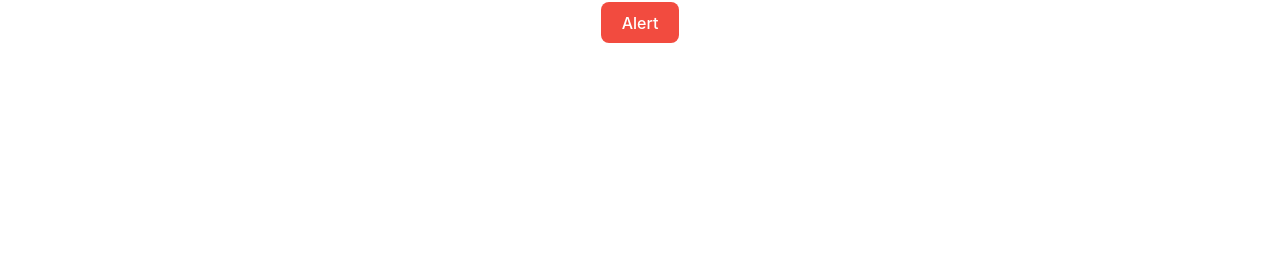
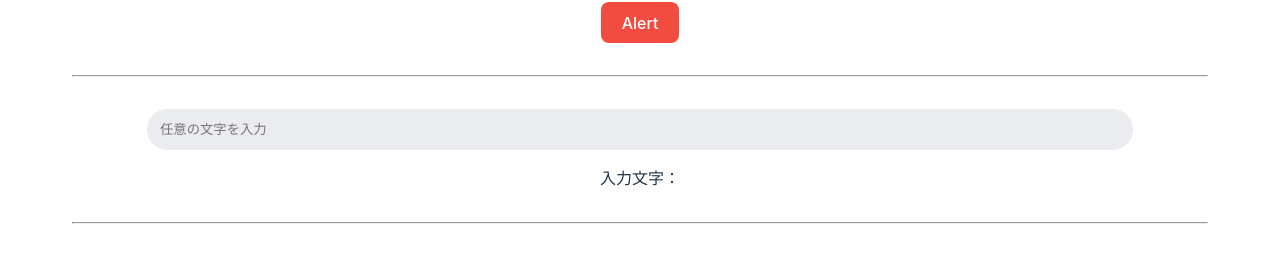
Before and after one commit to sakyo2002/basic_lesson_ryuta_sakyo, a React (Vite) app: page / in a window 1280 px wide. Shown: the part 1690-1952 px from the top of the page. Before the commit the page ends 1765 px from the top, so only its background shows below. Built offline with nearby package versions, Linux system fonts and the light colour scheme.

Commit message:
練習問題8

```diff
--- a/src/App.jsx
+++ b/src/App.jsx
@@ -7,6 +7,7 @@ import { Card } from './components/Card/index.jsx'
 import { TodoItem } from './components/TodoItem/index.jsx'
 import { LanguageList } from './components/LanguageList/index.jsx'
 import { AlertButton } from './components/AlertButton/index.jsx'
+import { InputField } from './components/InputField/index.jsx'
 
 export const App = () => {
   return (
@@ -50,6 +51,12 @@ export const App = () => {
 
     <AlertButton/>
 
+    <hr />
+
+    <InputField/>
+
+    <hr />
+
     </div>
   )
 };
--- a/src/components/InputField/index.jsx
+++ b/src/components/InputField/index.jsx
@@ -1,12 +1,14 @@
+import { useState } from 'react'
 import styles from './index.module.css'
 
 export const InputField = () => {
-  let value = ''
+
+  const [text, setText] = useState('')
 
   return (
     <>
-      <input onChange={(e) => value = e.target.value} className={styles.input} placeholder='任意の文字を入力' />
-      <p>入力文字：{value}</p>
+      <input onChange={(e) => setText(e.target.value)} className={styles.input} placeholder='任意の文字を入力' />
+      <p>入力文字：{text}</p>
     </>
   )
 }
```
